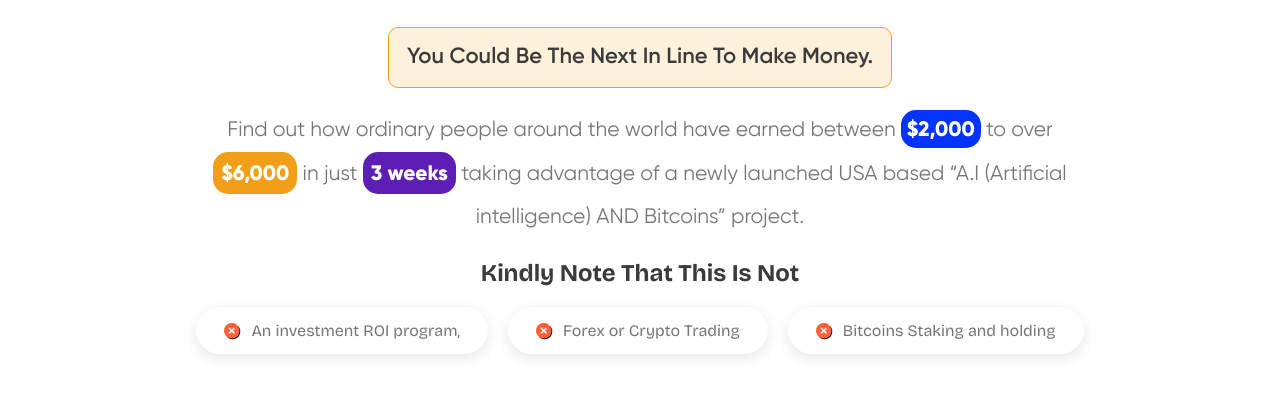
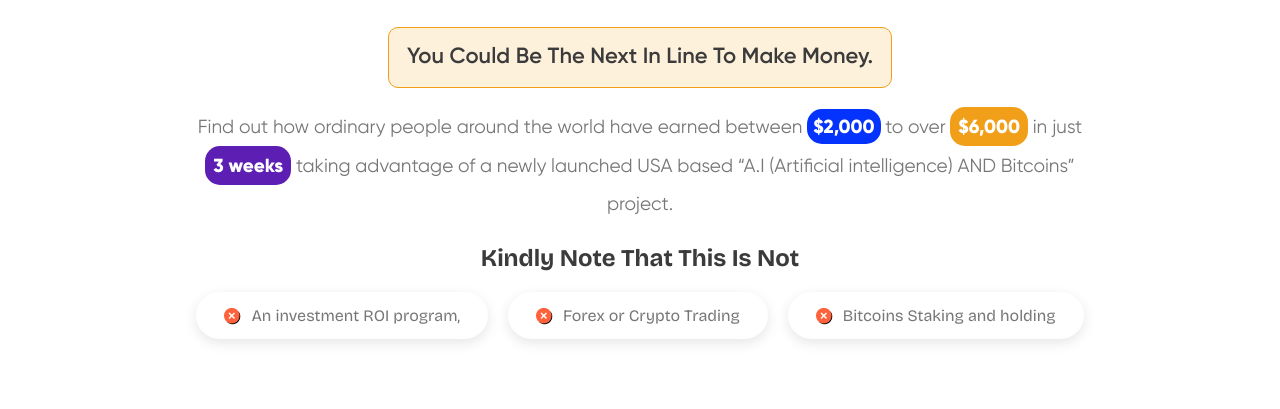
Before and after one commit to jansherkaka/Smart-Alozie, a plain HTML site: page index.html in a window 1280 px wide. Shown: the part 1024-1433 px from the top of the page. Drawn offline with nearby package versions, Linux system fonts and the light colour scheme.

Commit message:
first commit2

```diff
--- a/style.css
+++ b/style.css
@@ -210,10 +210,10 @@ body {
 .about-all-content p {
   color: #777;
   text-align: center;
-  font-size: 21px;
+  font-size: 19px;
   font-style: normal;
   font-weight: 400;
-  line-height: 43px;
+  line-height: 38px;
   font-family: gilory;
 }
 
```
